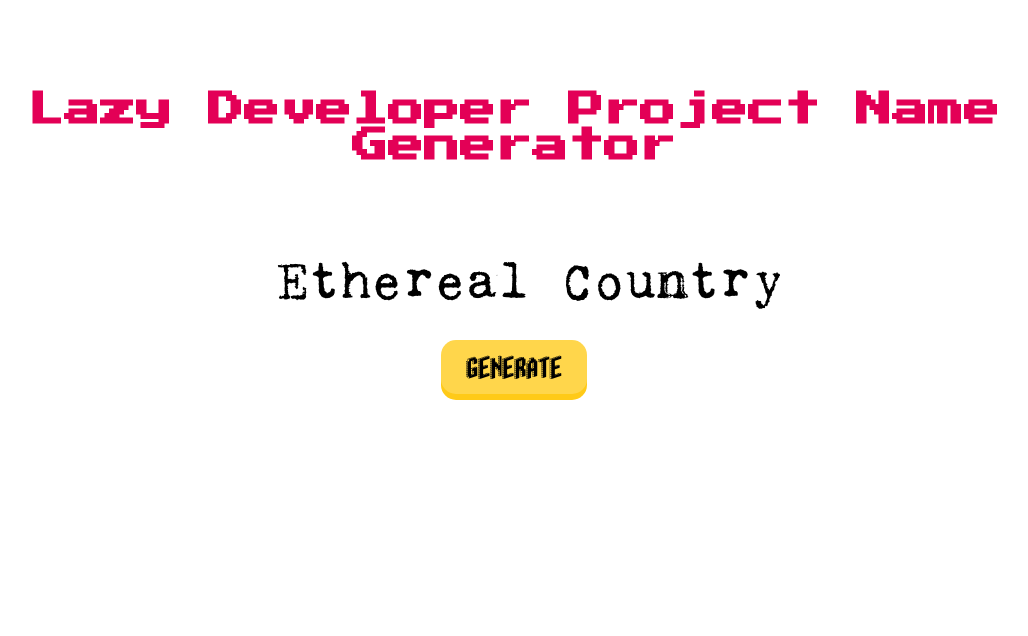
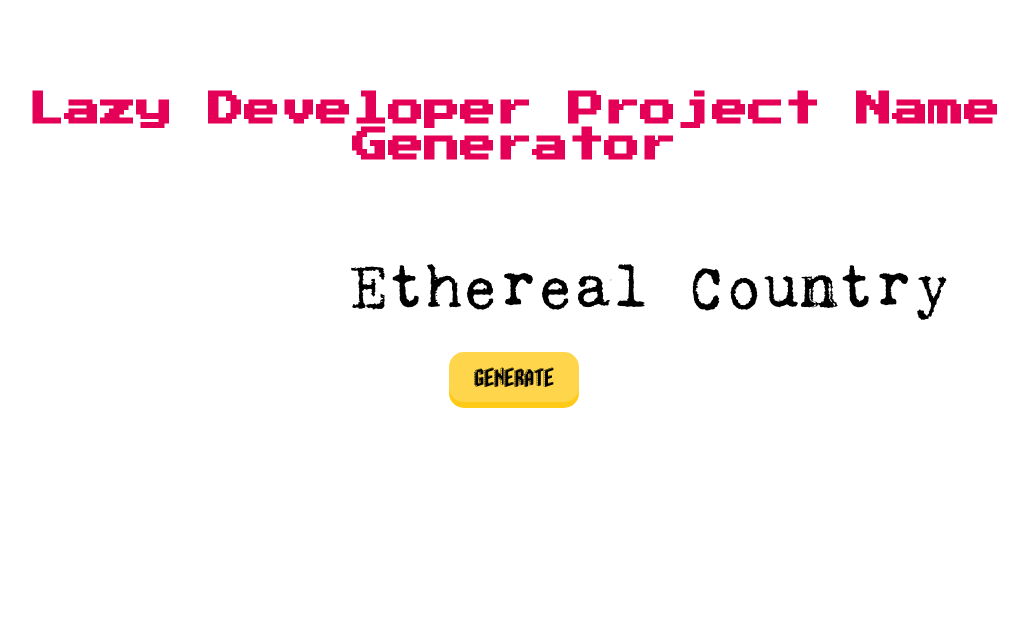
Before and after one commit to robotmlg/help-me-name-my-project, a Django app: page / in a window 1280 px wide; the page is wider, and only the part inside the window is pictured. Shown: the top 636 px of that part, without its empty margins (126-1154 px from the left). Run offline with Django 4.2, Linux system fonts and the light colour scheme.

Commit message:
Update index.html (#68)

```diff
--- a/name_project/templates/index.html
+++ b/name_project/templates/index.html
@@ -14,7 +14,7 @@
 h1
 {
 	font-family: pstart;
-	color:#e30056;
+	color: #e30056;
 	font-size: 36px;
 	text-align: center;
 }
@@ -22,7 +22,7 @@
 body
 {
 	font-family: reg;
-    	font-size: 54px;
+    	font-size: 64px;
 	text-align: center;
 	overflow: hidden;
 }
@@ -30,10 +30,11 @@
 a:link, a:visited
 {
 	font-family: blox;
+	color: #4770FD;
     	text-decoration: none;
   	display: inline-block;
   	padding: 15px 25px;
-  	font-size: 24px;
+  	font-size: 20px;
   	cursor: pointer;
   	text-align: center;
   	outline: none;
```
